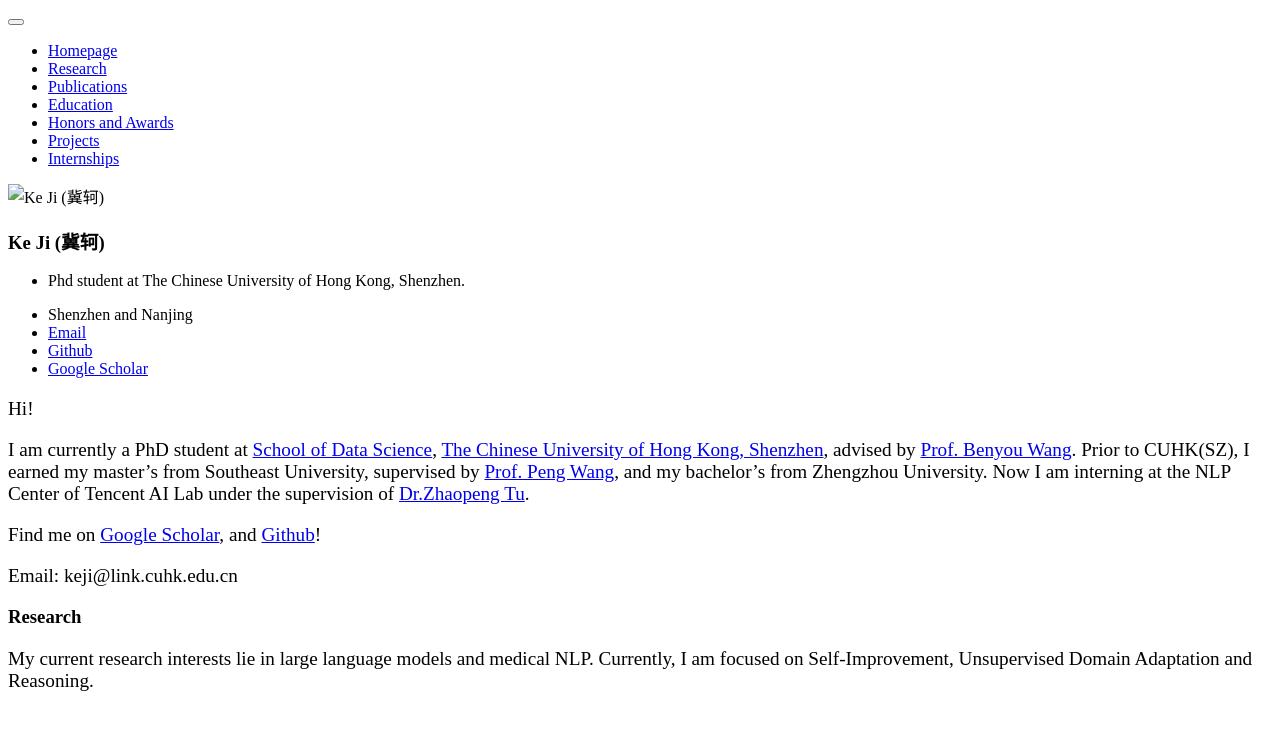
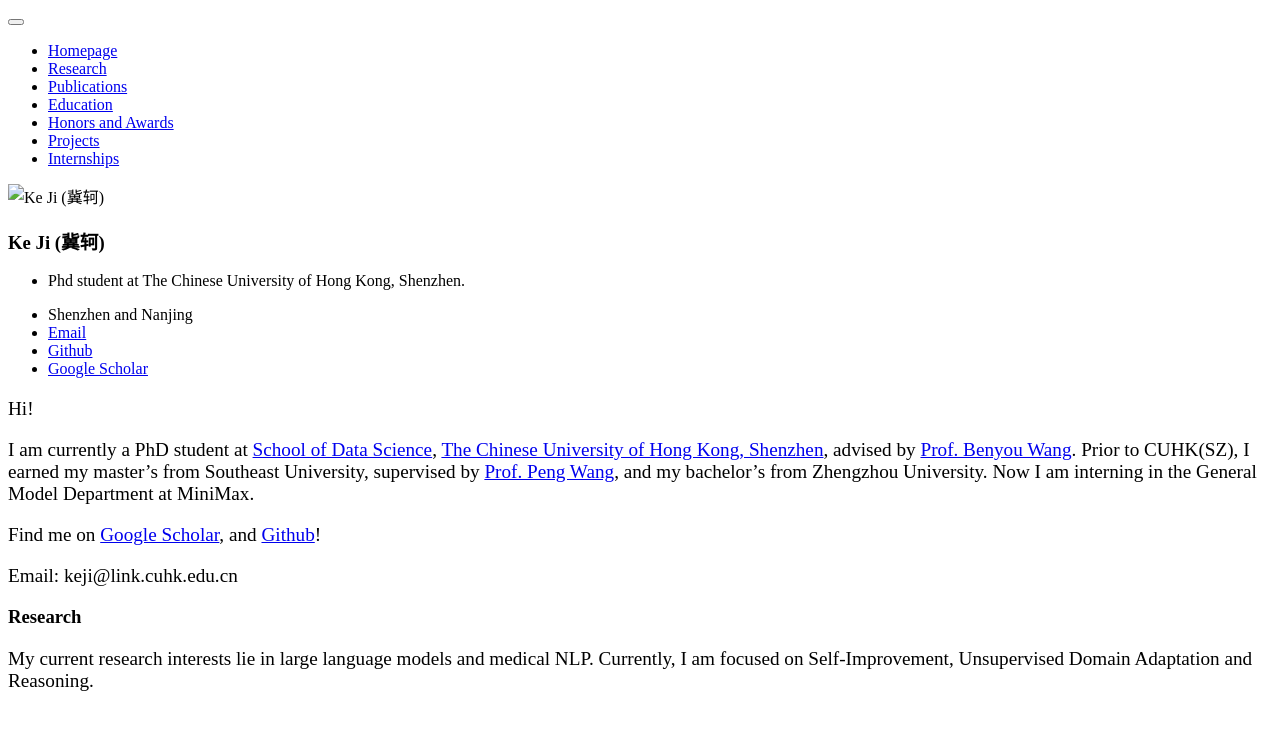
Before and after one commit to 1KE-JI/1KE-JI.github.io, a Jekyll site: the page built from _pages/includes/intro.md, in a window 1280 px wide. Shown: the top 730 px of the page. Built offline with Jekyll 4.4.1, drawn with Linux system fonts in a browser that asks for light colours; our own code applies the rules of GitHub Pages for plain Markdown files.

Commit message:
Update intro.md

```diff
--- a/_pages/includes/intro.md
+++ b/_pages/includes/intro.md
@@ -5,7 +5,9 @@ Hi!
 
 I am currently a PhD student at [School of Data Science](https://sds.cuhk.edu.cn/en), [The Chinese University of Hong Kong, Shenzhen](https://wabyking.github.io/old.html), advised by [Prof. Benyou Wang](https://sds.cuhk.edu.cn/en/teacher/571).
 Prior to CUHK(SZ), I earned my master's from Southeast University, supervised by [Prof. Peng Wang](https://cs.seu.edu.cn/2023/1024/c23024a469544/page.htm), and my bachelor's from Zhengzhou University.
-Now I am interning at the NLP Center of Tencent AI Lab under the supervision of [Dr.Zhaopeng Tu](https://tuzhaopeng.github.io/).
+Now I am interning in the General Model Department at MiniMax.
+
+[//]: # (Now I am interning at the NLP Center of Tencent AI Lab under the supervision of [Dr.Zhaopeng Tu]&#40;https://tuzhaopeng.github.io/&#41;.)
 
 Find me on [Google Scholar](https://scholar.google.com/citations?user=F0BAd_IAAAAJ&hl=zh-CN), and [Github](https://github.com/1KE-JI)!
 
```
